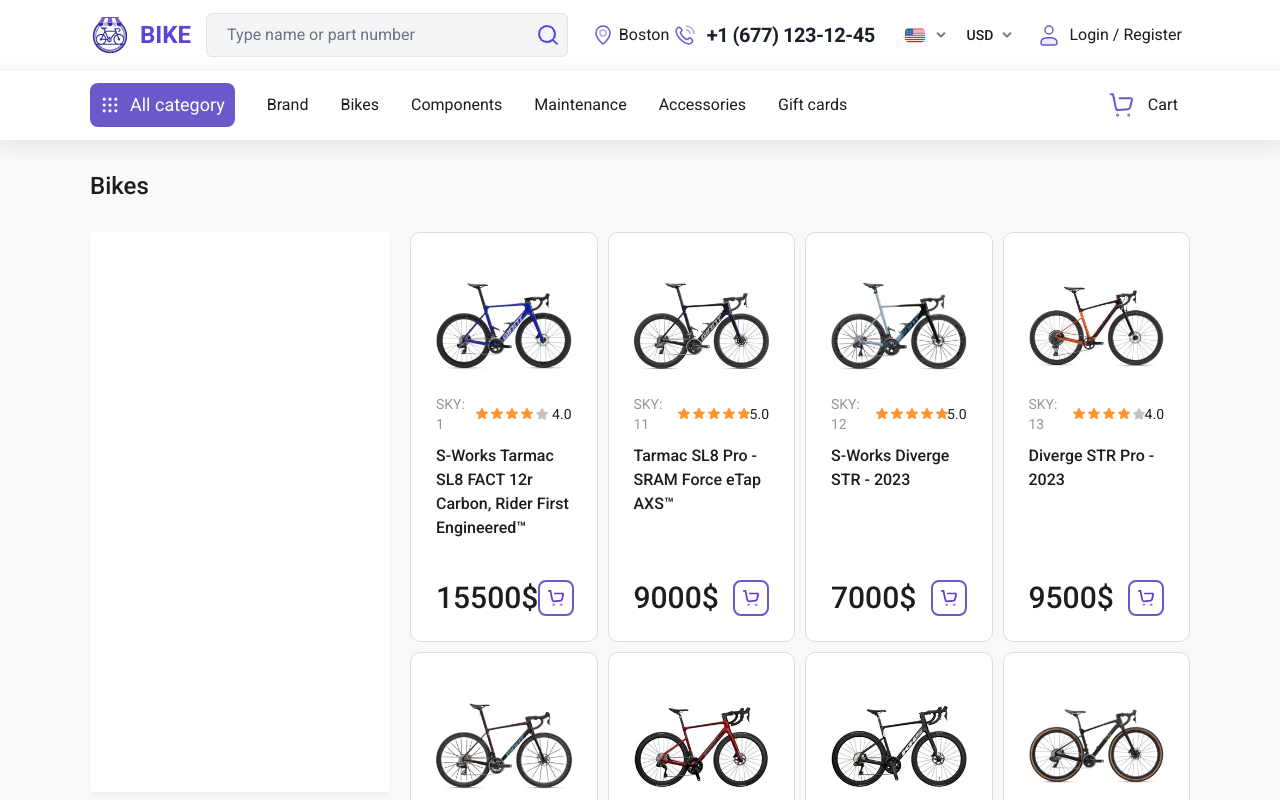
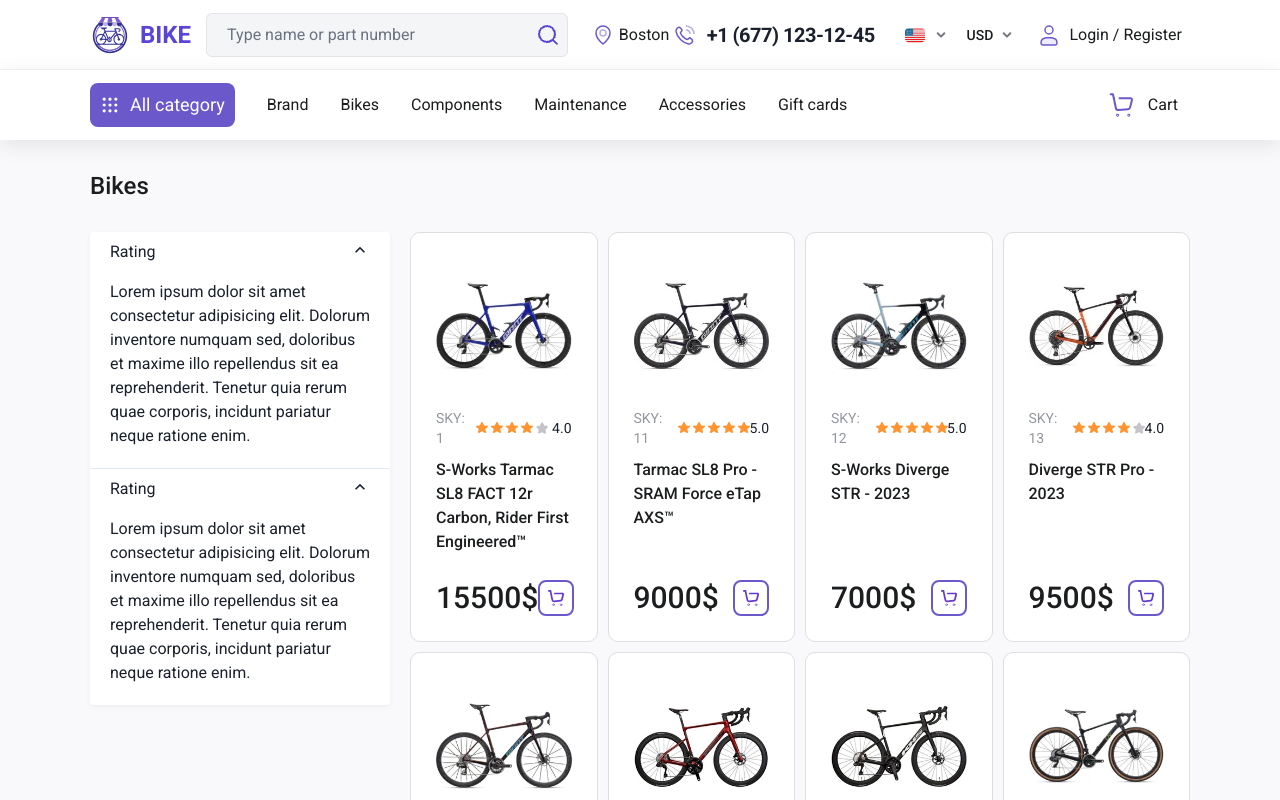
Before and after one commit to AvAValera/bike-shop, a React (Vite) app: page /category/bikes in a window 1280 px wide. Shown: the top 800 px of the page. Built offline with nearby package versions, Linux system fonts and the light colour scheme.

Commit message:
edit code

```diff
--- a/src/layout/components/items/cards/product-card/ProductCard.tsx
+++ b/src/layout/components/items/cards/product-card/ProductCard.tsx
@@ -23,7 +23,7 @@
     <div className={`${responsive? "w-full": "w-[300px]"} h-[410px] flex-none border border-[#DEDEE2] rounded-[10px] p-[25px] bg-white@ flex flex-col hover:shadow-[0_4px_20px_0_rgba(0,0,0,0.07)] hover:border-[#F4F5F7] duration-300`}>
       <Link   to={`/item/${codeItem}`}>
         <img
-          className="w-[220px] max-h-[220px] mx-auto"
+          className="w-[220px] max-h-[220px] mx-auto mb-[14px]"
           src={img}
           alt="prod_img"
         />
--- a/src/pages/category/category-filter/CategoryFilter.tsx
+++ b/src/pages/category/category-filter/CategoryFilter.tsx
@@ -1,9 +1,10 @@
+import FilterBlock from "./FilterBlock";
 
 
 export default function CategoryFilter() {
   return (
-    <div className='w-[300px] h-[70vh] bg-white@ rounded shadow-[0_2px_5px_0_rgba(0,0,0,0.05)] flex-none'>
-
+    <div className='w-[300px] h-full  bg-white@ rounded shadow-[0_2px_5px_0_rgba(0,0,0,0.05)] flex-none'>
+      <FilterBlock />
     </div>
   );
 }
--- /dev/null
+++ b/src/pages/category/category-filter/FilterBlock.tsx
@@ -0,0 +1,29 @@
+import {
+  Accordion,
+  AccordionItem,
+  AccordionButton,
+  AccordionPanel,
+  AccordionIcon,
+  Flex
+} from '@chakra-ui/react';
+
+export default function FilterBlock() {
+  return (
+    <div>
+      <Accordion  allowMultiple defaultIndex={[0,1]}>
+        <AccordionItem  borderTop={"none"} >
+          <AccordionButton px={0}><Flex justify={"space-between"} w={"100%"} px={5}><span>Rating</span><AccordionIcon/></Flex></AccordionButton>
+          <AccordionPanel px={5}>
+            Lorem ipsum dolor sit amet consectetur adipisicing elit. Dolorum inventore numquam sed, doloribus et maxime illo repellendus sit ea reprehenderit. Tenetur quia rerum quae corporis, incidunt pariatur neque ratione enim.
+          </AccordionPanel>
+        </AccordionItem>
+        <AccordionItem  borderBottom={"none"}>
+          <AccordionButton px={0}><Flex justify={"space-between"} w={"100%"} px={5}><span>Rating</span><AccordionIcon/></Flex></AccordionButton>
+          <AccordionPanel px={5}>
+            Lorem ipsum dolor sit amet consectetur adipisicing elit. Dolorum inventore numquam sed, doloribus et maxime illo repellendus sit ea reprehenderit. Tenetur quia rerum quae corporis, incidunt pariatur neque ratione enim.
+          </AccordionPanel>
+        </AccordionItem>
+      </Accordion>
+    </div>
+  );
+}
```
Also changed, not shown: public/store/forks/5.webp, public/store/forks/6.webp.
